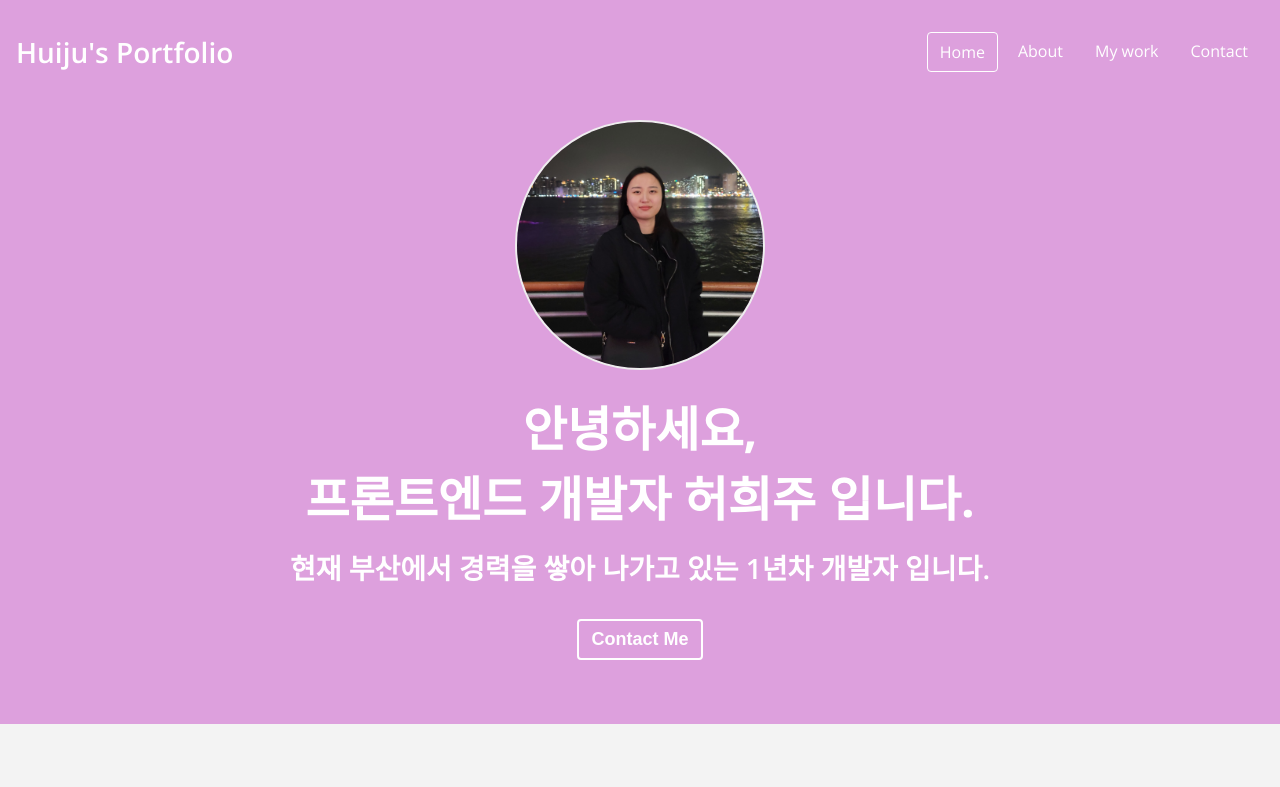
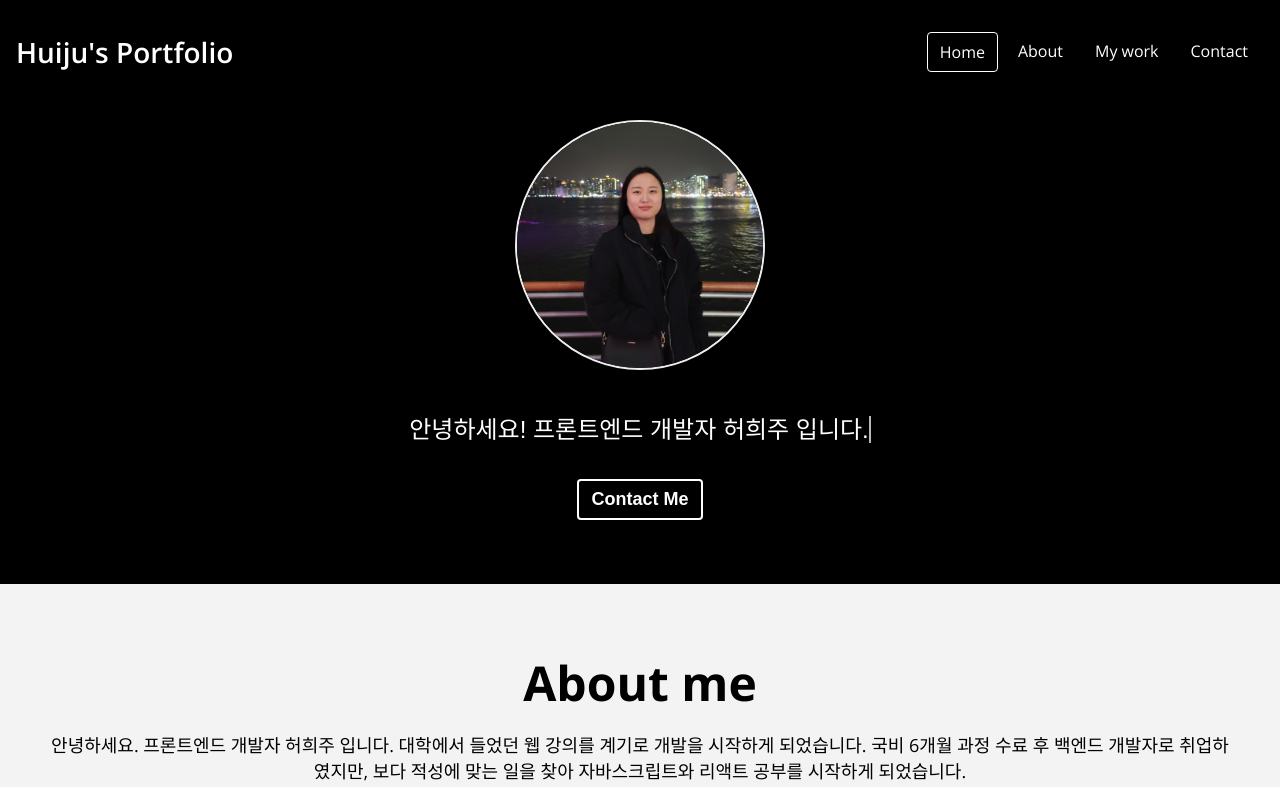
Before and after one commit to hheeju98/portfolio2, a plain HTML site: page index.html in a window 1280 px wide. Shown: the top 787 px of the page. Drawn offline with nearby package versions, Linux system fonts and the light colour scheme.

Commit message:
스타일링 수정, 타이핑 효과 추가

```diff
--- a/index.html
+++ b/index.html
@@ -38,10 +38,16 @@
     <!-- Home -->
     <section id="home">
         <div class="home__container">
-            <img src="imgs/profile.png" alt="Huiju's profile photo" class="home__avatar" />
-            <h1 class="home__title">안녕하세요, <br /> 프론트엔드 개발자 허희주 입니다.</h1>
-            <h2 class="home__description">현재 부산에서 경력을 쌓아 나가고 있는 1년차 개발자 입니다.</h2>
-            <button class="home__contact">Contact Me</button>
+            <div>
+                <img src="imgs/profile.png" alt="Huiju's profile photo" class="home__avatar" />
+            </div>
+            <div class="home__title_box" id="typing-effect">
+                <span class="home__title" id="text"></span>
+                <span id="cursor"></span>
+            </div>
+            <div>
+                <button class="home__contact">Contact Me</button>
+            </div>
         </div>
     </section>
 
--- a/main.js
+++ b/main.js
@@ -1,5 +1,17 @@
-"use strict";
+const textElement = document.getElementById("text");
+const cursorElement = document.getElementById("cursor");
+const text = "안녕하세요! 프론트엔드 개발자 허희주 입니다.";
+let index = 0;
 
+function typeText() {
+  if (index < text.length) {
+    textElement.textContent += text.charAt(index);
+    index++;
+    setTimeout(typeText, 200); // 타이핑 속도를 조절하려면 이 값을 조정하세요
+  }
+}
+
+typeText();
 // Make navbar transparent when it is on the top
 const navbar = document.querySelector("#navbar");
 const navbarHeight = navbar.getBoundingClientRect().height;
--- a/style.css
+++ b/style.css
@@ -108,8 +108,9 @@ p {
 }
 
 #navbar.navbar--dark {
-  background-color: #ba55d3;
+  background-color: #686868;
   padding: 8px;
+  opacity: 60%;
 }
 .navbar__menu {
   display: flex;
@@ -146,7 +147,7 @@ p {
 }
 /* Home */
 #home {
-  background-color: #dda0dd;
+  background-color: black;
   padding: 40px;
   padding-top: 120px;
   text-align: center;
@@ -163,7 +164,32 @@ p {
 .home__description {
   color: var(--color-white);
 }
+.home__title_box {
+  margin-top: 25px;
+}
+#typing-effect {
+  font-family: Arial, sans-serif;
+  font-size: 24px;
+  padding: 10px;
+  display: inline-block;
+}
 
+#cursor {
+  border-left: 2px solid white;
+  animation: blink 0.7s infinite;
+}
+
+@keyframes blink {
+  0% {
+    opacity: 1;
+  }
+  50% {
+    opacity: 0;
+  }
+  100% {
+    opacity: 1;
+  }
+}
 .home__contact {
   color: var(--color-white);
   font-size: var(--font-regular);
@@ -305,7 +331,7 @@ p {
 }
 /* Contact */
 #contact {
-  background-color: #b9a0fe;
+  background-color: black;
 }
 
 .contact__title,
@@ -372,7 +398,8 @@ p {
   #navbar {
     flex-direction: column;
     align-items: flex-start;
-    background-color: #ba55d3;
+    background-color: #686868;
+    opacity: 60%;
   }
 
   #navbar.navbar--dark {
```
